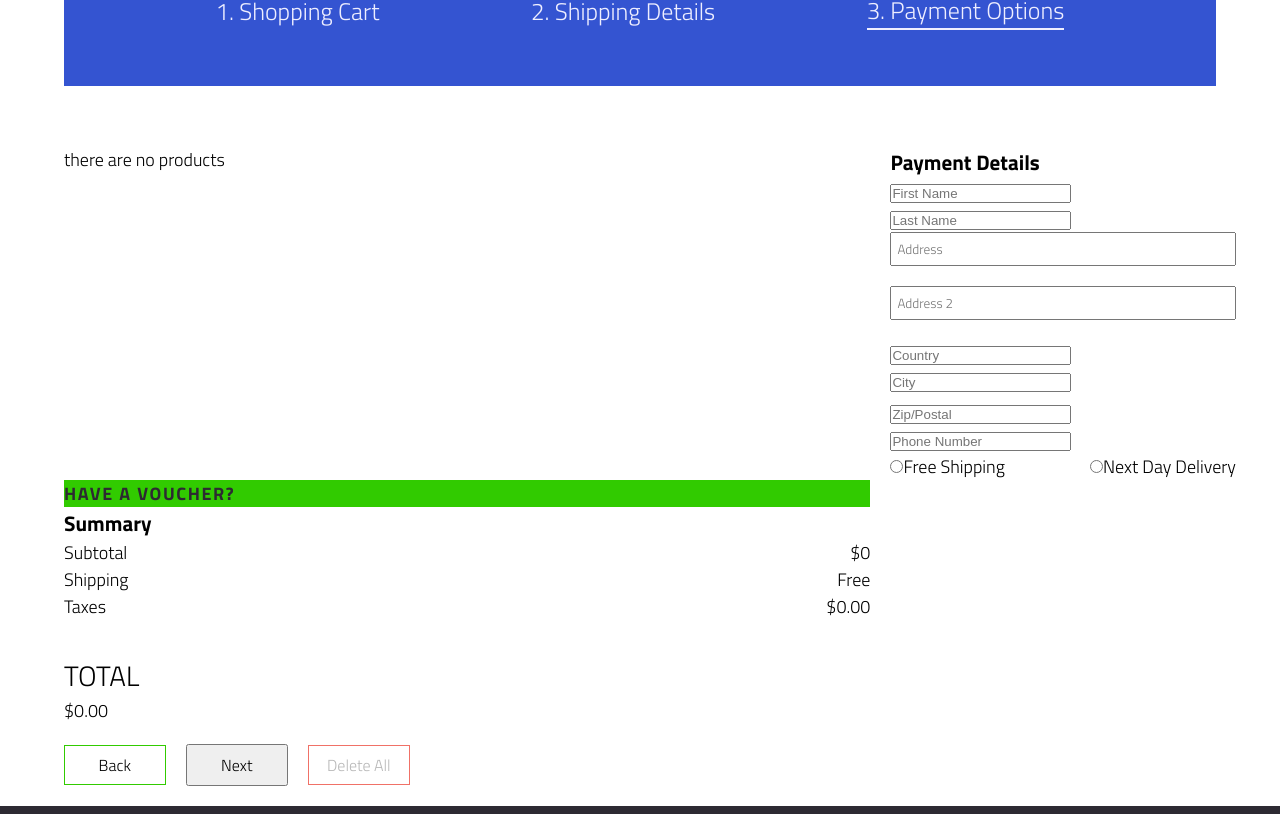
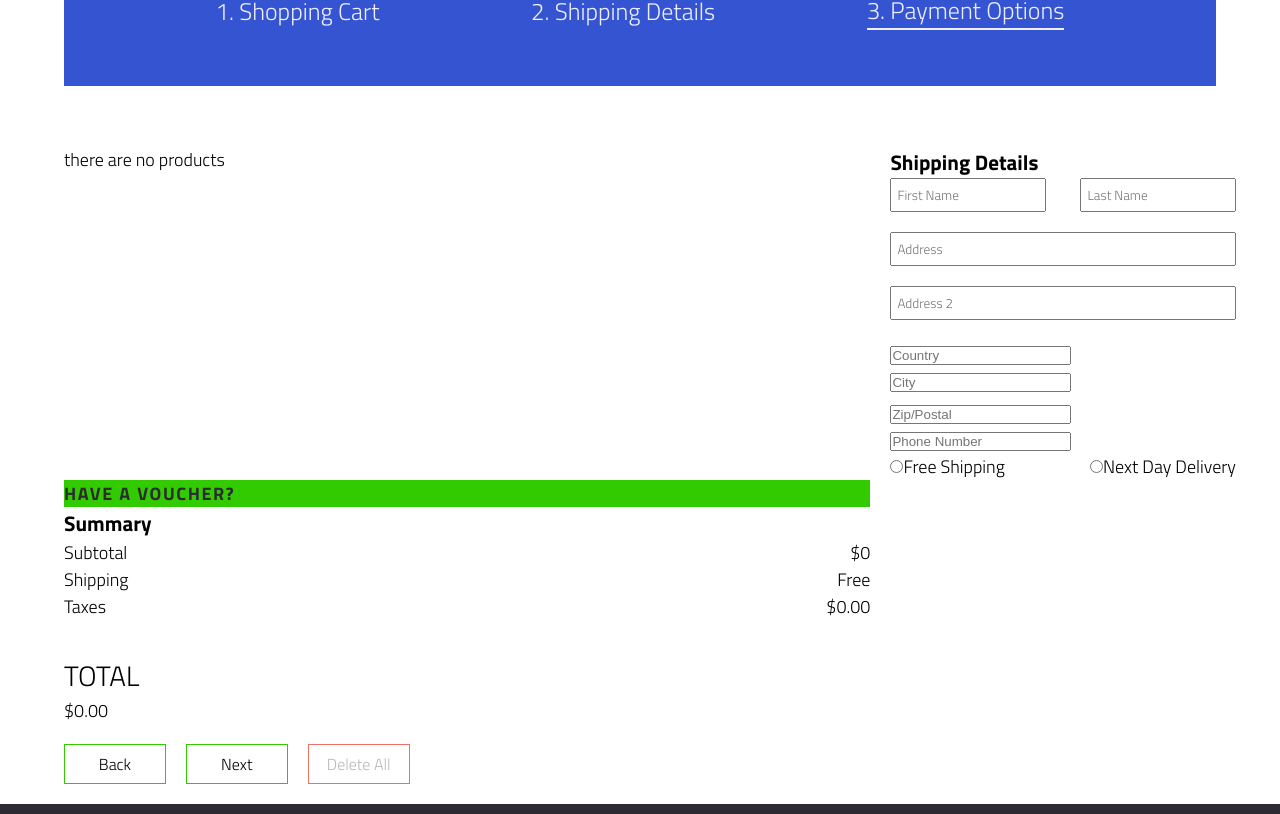
Before and after one commit to SAMURAIM0SES/GraceShopperFrontEnd, a React (Create React App) app: page /shipping in a window 1280 px wide. Shown: the part 304-1118 px from the top of the page. Built offline with nearby package versions, Linux system fonts and the light colour scheme.

Commit message:
fixed buttons

```diff
--- a/src/components/Shipping.js
+++ b/src/components/Shipping.js
@@ -1,7 +1,6 @@
+import React, {useState, useEffect} from "react";
 import Layout from "./Layout";
 import classes from "./Shipping.module.css";
-import React, {useState, useEffect} from "react";
-import StripeCheckout from "react-stripe-checkout";
 import { useNavigate } from 'react-router-dom';
 import { getCurrentData, clearCurrentData } from './../utils/auth'
 import CardProducts from "./CardProducts";
@@ -52,27 +51,6 @@ const Shipping = () => {
   };
 
 
-
-
-    const makePayment = token => {
-        const body = {
-            token,
-            cartProducts
-        }
-        return fetch(`${apiURL}`,{
-            method: "POST",
-            headers:{ "Content-Type": "application/json"},
-            body: JSON.stringify(body)
-        }).then(response => {
-          return response.json()
-
-
-    }).then((result)=>{
-console.log(result, "result")
-    })
-    .catch(error => console.log(error))
-    }
-
   return (
     <Layout>
 
@@ -110,9 +88,9 @@ console.log(result, "result")
               )}
             </div>
             <div className={classes["shipping-body-shopping"]}>
-              <h3>Payment Details</h3>
+              <h3>Shipping Details</h3>
               <div className={classes["shipping-detailed-information"]}>
-                <div className={classes["payment-name"]}>
+                <div className={classes["shipping-name"]}>
                   <input type="text" placeholder="First Name" />
                   <input type="text" placeholder="Last Name" />
                 </div>
@@ -174,7 +152,7 @@ console.log(result, "result")
           <div className={classes["shipping-buttons"]}>
           <button
             onClick={backNavigateHandler}>Back</button>
-            <button
+            <button className={classes['next-page-button']}
             onClick={nextNavigateHandler}>Next</button>
             <button
               onClick={deleteAllProductsHandler}
--- a/src/components/Shipping.module.css
+++ b/src/components/Shipping.module.css
@@ -20,14 +20,6 @@
   display: grid;
   grid-template-columns: 70% 30%;
   grid-column-gap: 2rem;
-}
-
-.shipping-body-shopping {
-  /* border: 1px solid black; */
-}
-
-.shipping-body-summary {
-  /* border: 1px solid green; */
 }
 
 .shipping-detail-information {
@@ -96,6 +88,15 @@
   color: #fff;
 }
 
+.next-page-button{
+  background-color: transparent;
+  border: 1.5px solid var(--primary-green);
+}
+.next-page-button:hover{
+  background-color:  var(--primary-green);
+  border: 1.5px solid var(--primary-green);
+}
+
 .shipping-buttons button:last-child {
   background-color: transparent;
   border: 1.5px solid var(--extra-red);
```
